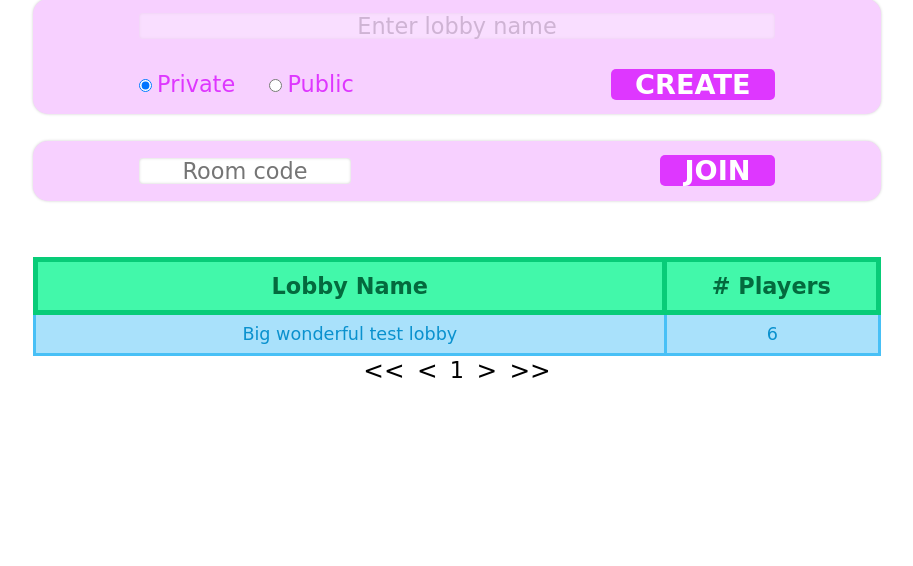
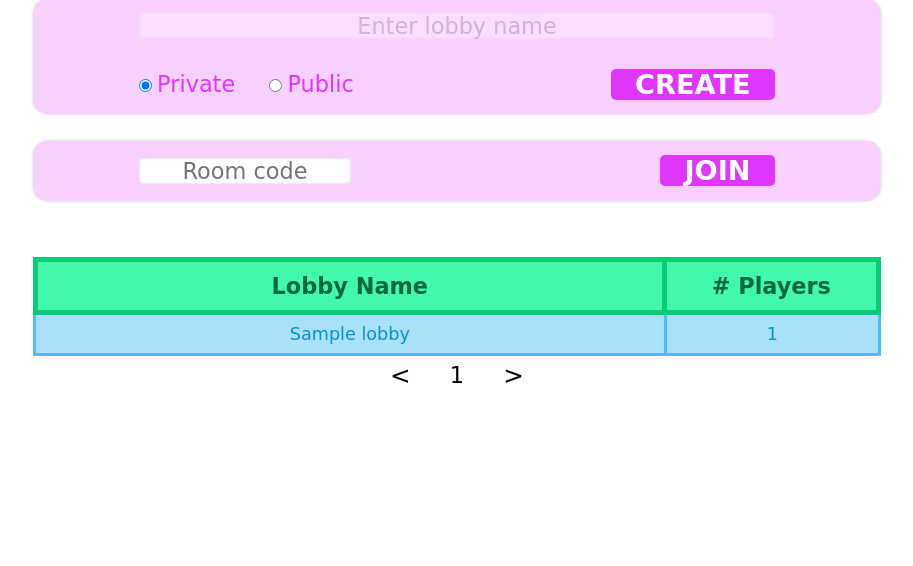
Before and after one commit to BK2004/PRTY.games, a Flask app: template templates/index.html in a window 1280 px wide. Shown: the part 116-682 px from the top of the page, without its empty margins (183-1096 px from the left). Run offline with Flask 3, Linux system fonts and the light colour scheme; the template is opened without the code that fills it: most values are stand-ins (such as "Sample title", 1, 10 or a date in 2020).

Commit message:
Finished lobby browser

```diff
--- a/app.py
+++ b/app.py
@@ -3,6 +3,8 @@ from flask import Flask, render_template, redirect, request, session
 from flask_socketio import SocketIO, emit, join_room, leave_room
 import os
 import time
+
+PAGE_SIZE = 2
 
 app = Flask(__name__)
 app.secret_key = os.getenv("SECRET_KEY")
@@ -33,7 +35,16 @@ def index():
 
         return redirect("/room/" + newRoom.roomCode)
     else:
-        return render_template("index.html", username=session['player-name'])
+        return render_template("index.html", username=session['player-name'], lobbies=getLobbyPage(1))
+
+@app.route("/getPublics/<int:pageNumber>")
+def getLobbyPage(pageNumber=1):
+    out = []
+    res = roomsDB.find({"type": "public"}).skip((pageNumber - 1) * PAGE_SIZE).limit(PAGE_SIZE)
+    for doc in res:
+        out.append({"code": doc['code'], "name": doc['name'], "playerCount": rooms[doc['code']].playerCount})
+
+    return out
 
 @app.route("/room/<code>", methods=["POST", "GET"])
 def join(code=None):
--- a/static/scripts/home.js
+++ b/static/scripts/home.js
@@ -56,6 +56,54 @@ function manageName() {
     });
 }
 
+// Handle lobby browser
+const rightTarget = document.querySelector(".right");
+const leftTarget = document.querySelector(".left");
+const lobbyBrowser = document.querySelector(".browser-holder");
+function handleBrowser() {
+    rightTarget.addEventListener("click", (e) => {
+        const httpRequest = new XMLHttpRequest();
+        httpRequest.open("GET", "/getPublics/" + rightTarget.dataset.target);
+        httpRequest.onload = () => {
+            if (httpRequest.response === "[]") { return; }
+            lobbyBrowser.innerHTML = "";
+            const req = JSON.parse(httpRequest.response);
+            req.forEach(data => {
+                lobbyBrowser.innerHTML += `<tr class="fs-4 w-100">
+                <td class="text-center pt-6 pb-6 w-75"><a href="/room/${data.code}">${data.name}</a></td>
+                <td class="text-center pt-6 pb-6 w-25">${data.playerCount}</td>
+            </tr>`;
+            });
+
+            leftTarget.dataset.target = Math.min(Math.max(parseInt(leftTarget.dataset.target) + 1, 1), parseInt(rightTarget.dataset.target));
+            rightTarget.dataset.target = Math.min(Math.max(parseInt(rightTarget.dataset.target) + 1, 2), parseInt(rightTarget.dataset.target));
+        }
+        httpRequest.send();
+    });
+
+    leftTarget.addEventListener("click", (e) => {
+        const httpRequest = new XMLHttpRequest();
+        httpRequest.open("GET", "/getPublics/" + leftTarget.dataset.target);
+        httpRequest.onload = () => {
+            if (httpRequest.response === "[]") { return; }
+
+            lobbyBrowser.innerHTML = "";
+            const req = JSON.parse(httpRequest.response);
+            req.forEach(data => {
+                lobbyBrowser.innerHTML += `<tr class="fs-4 w-100">
+                <td class="text-center pt-6 pb-6 w-75"><a href="/room/${data.code}">${data.name}</a></td>
+                <td class="text-center pt-6 pb-6 w-25">${data.playerCount}</td>
+            </tr>`;
+            });
+
+            leftTarget.dataset.target = Math.min(Math.max(parseInt(leftTarget.dataset.target) - 1, 1), parseInt(rightTarget.dataset.target));
+            rightTarget.dataset.target = Math.min(Math.max(parseInt(rightTarget.dataset.target) - 1, 2), parseInt(rightTarget.dataset.target));
+        }
+        httpRequest.send();
+    });
+}
+
 manageName();
 handleRadio();
 handleJoinInput();
+handleBrowser();
--- a/static/styles.css
+++ b/static/styles.css
@@ -45,6 +45,11 @@ main {
 
 .lobby-browser {
   height: calc(100% - 375px);
+}
+
+.browser-target {
+  padding: 5px;
+  cursor: pointer;
 }
 
 .create, .join {
--- a/static/styles.scss
+++ b/static/styles.scss
@@ -72,6 +72,11 @@ main {
 .lobby-browser {
     height: calc(100% - (325px + 50px));
     //overflow-y: scroll;
+}
+
+.browser-target {
+    padding: 5px;
+    cursor: pointer;
 }
 
 .create, .join {
--- a/templates/index.html
+++ b/templates/index.html
@@ -36,19 +36,19 @@
                 <th class="w-25 pb-6 pt-6"># Players</th>
             </tr>
         </thead>
-        <tbody class="w-100">
+        <tbody class="w-100 browser-holder">
+            {% for d in lobbies %}
             <tr class="fs-4 w-100">
-                <td class="text-center pt-6 pb-6 w-75"><a href="/room/jHyWfx">Big wonderful test lobby</a></td>
-                <td class="text-center pt-6 pb-6 w-25">6</td>
+                <td class="text-center pt-6 pb-6 w-75"><a href="/room/{{ d.code }}">{{ d.name }}</a></td>
+                <td class="text-center pt-6 pb-6 w-25">{{ d.playerCount }}</td>
             </tr>
+            {% endfor %}
         </tbody>
     </table>
     <div class="page-nav flex m-auto w-25 fs-3 pb-6 background-transparent">
-        <a href="" class="fs-4"><<</a>
-        <a href="" class="fs-4"><</a>
+        <button class="fs-4 browser-target left" data-target="1"><</button>
         <p>1</p>
-        <a href="" class="fs-4">></a>
-        <a href="" class="fs-4">>></a>
+        <button class="fs-4 browser-target right" data-target="2">></button>
     </div>
 </div>
 {% endblock body %}
```
Also changed, not shown: 1 other file.
